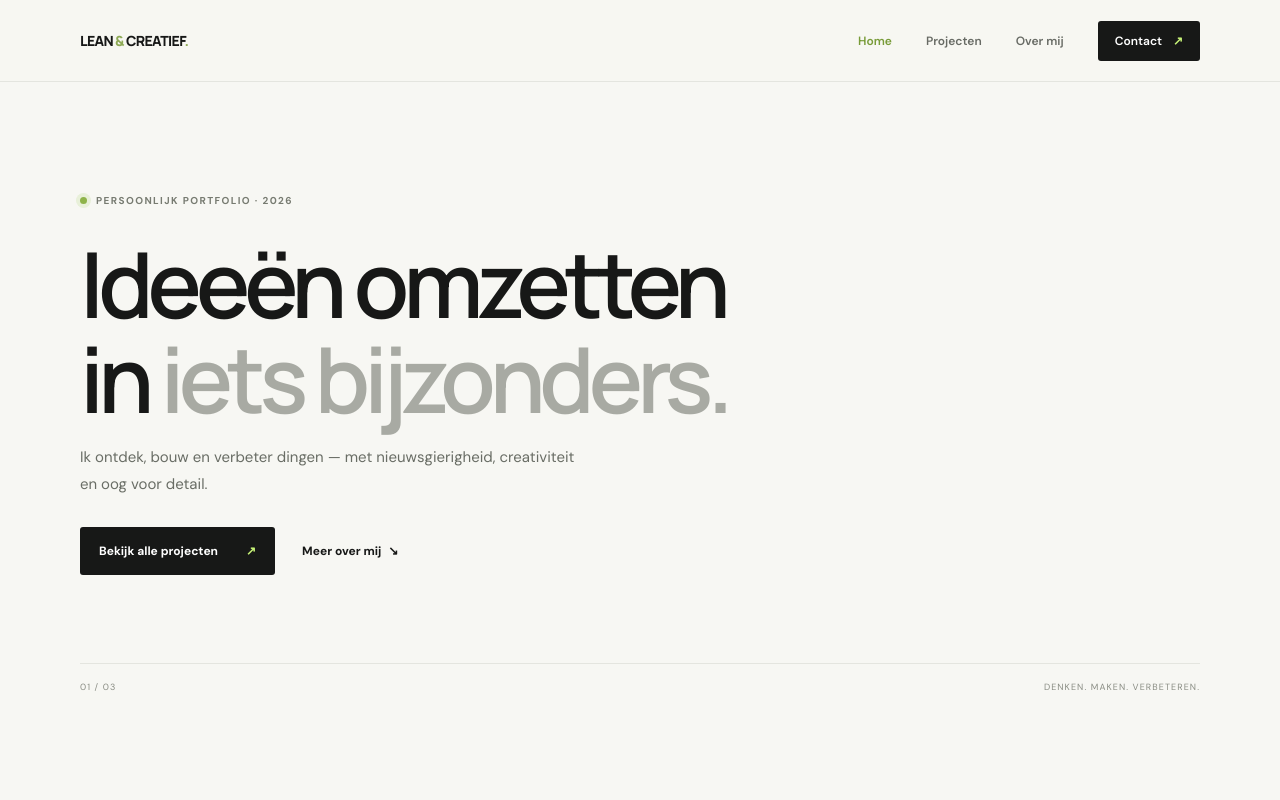
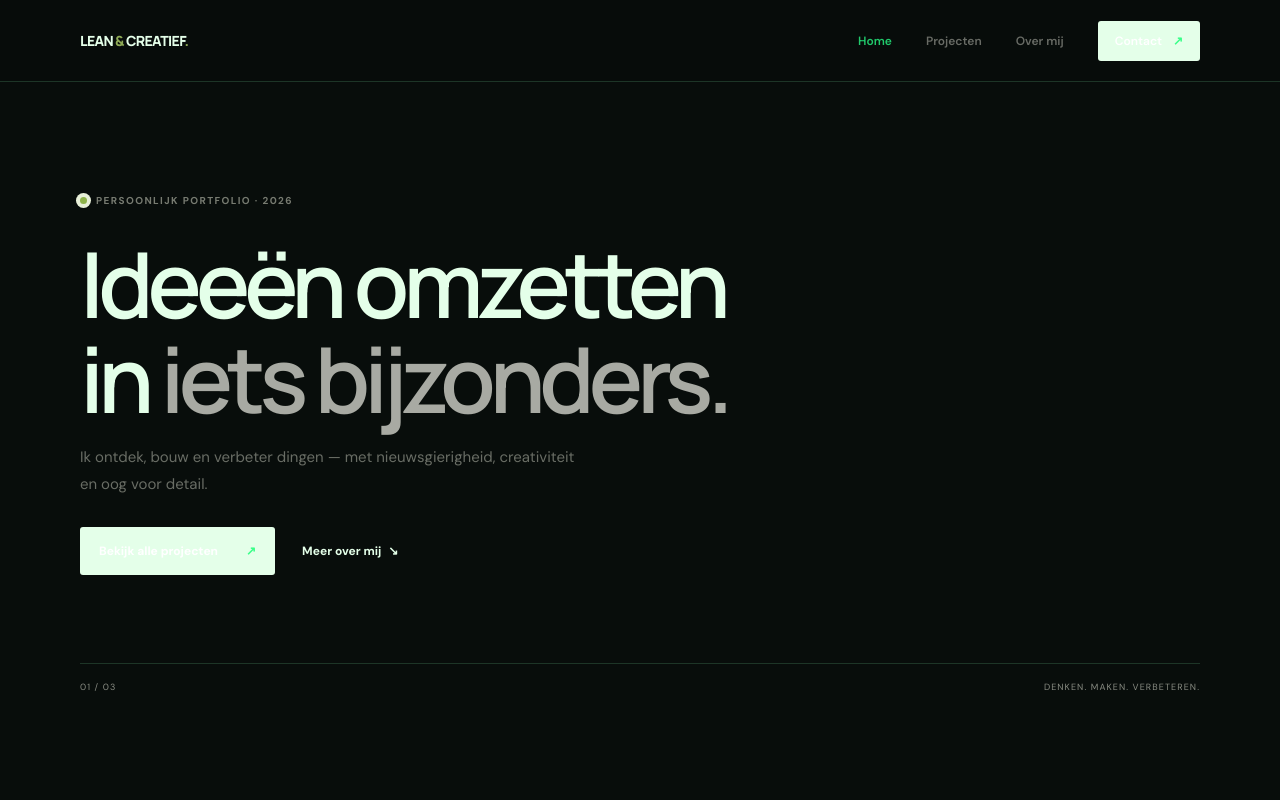
Before and after one commit to crezemini/Lean-Creatief, a plain HTML site: page index.html in a window 1280 px wide. Shown: the top 800 px of the page. Drawn offline with Linux system fonts and the light colour scheme.

Commit message:
Update style.css
Update header for cyber terminal theme

```diff
--- a/style.css
+++ b/style.css
@@ -1,11 +1,11 @@
 :root {
-  --ink: #171817;
-  --muted: #777a75;
-  --paper: #f7f7f3;
-  --line: #e4e5df;
-  --accent: #c6f277;
-  --accent-dark: #789b38;
-  --white: #fff;
+  --ink: #e4ffe9;
+  --muted: #91a99a;
+  --paper: #080d0b;
+  --line: #1d3527;
+  --accent: #39ff88;
+  --accent-dark: #20c96b;
+  --white: #f0fff4;
   --content: 1120px;
 }
 * { box-sizing: border-box; }
@@ -16,7 +16,19 @@ a { color: inherit; text-decoration: none; }
 a:focus-visible, button:focus-visible { outline: 3px solid var(--accent-dark); outline-offset: 4px; }
 .skip-link { position: absolute; left: 12px; top: -60px; z-index: 100; background: var(--ink); color: white; padding: 12px 16px; border-radius: 4px; }
 .skip-link:focus { top: 12px; }
-.site-header { min-height: 82px; padding: 0 max(6%, calc((100% - var(--content)) / 2)); display: flex; align-items: center; justify-content: space-between; gap: 24px; border-bottom: 1px solid var(--line); position: relative; z-index: 20; background: rgba(247,247,243,.96); }
+.site-header {
+  min-height: 82px;
+  padding: 0 max(6%, calc((100% - var(--content)) / 2));
+  display: flex;
+  align-items: center;
+  justify-content: space-between;
+  gap: 24px;
+  border-bottom: 1px solid var(--line);
+  position: relative;
+  z-index: 20;
+  background: rgba(8, 13, 11, .96);
+  backdrop-filter: blur(12px);
+}
 .brand { font: 800 14px "Manrope", Arial, sans-serif; letter-spacing: -.045em; white-space: nowrap; }
 .brand > span:first-child { color: #8eaa56; margin: 0 2px; }
 .brand-dot { color: #8eaa56; }
```
